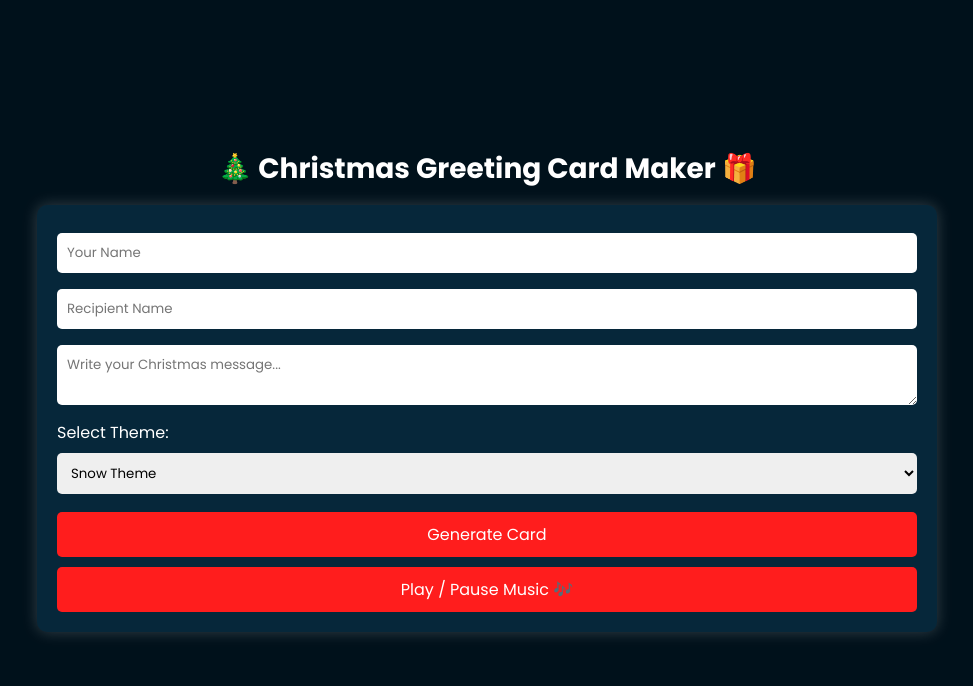
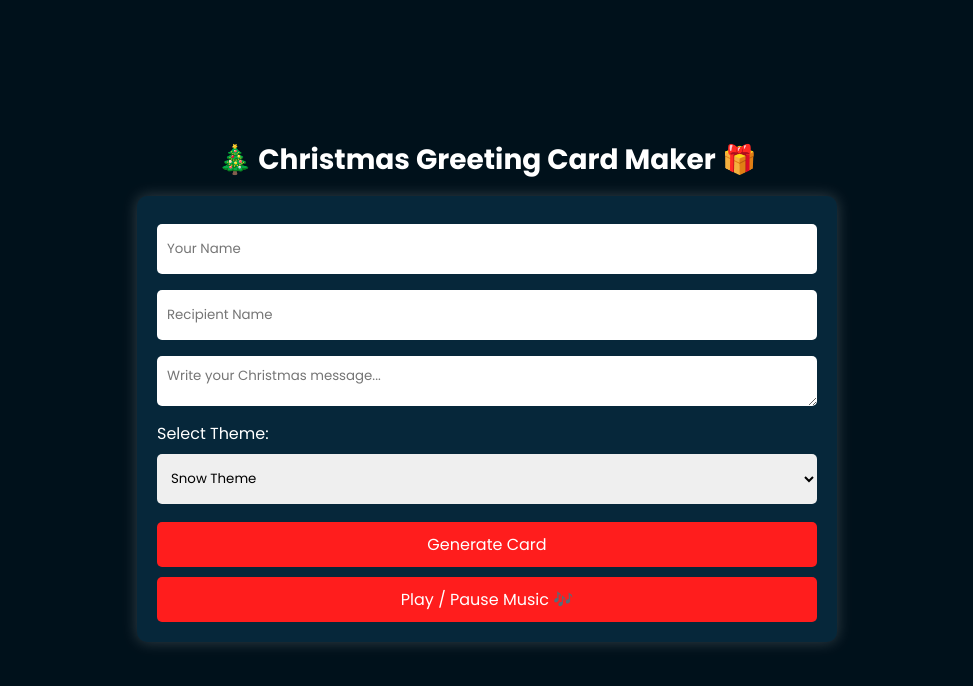
Before and after one commit to Attohval/XmasCard, a plain HTML site: page index.html in a window 1280 px wide. Shown: the whole page, without its empty margins (153-1126 px from the left). Drawn offline with nearby package versions, Linux system fonts and the light colour scheme.

Commit message:
changed height of textarea in index.html to 50px

```diff
--- a/index.html
+++ b/index.html
@@ -26,7 +26,7 @@ body{
 
 .container{
   width:90%;
-  max-width:900px;
+  max-width:700px;
 }
 
 .title{
@@ -47,6 +47,7 @@ body{
 .form-box textarea,
 .form-box select{
   width:100%;
+  height: 50px;
   padding:10px;
   margin:8px 0;
   border:none;
```
